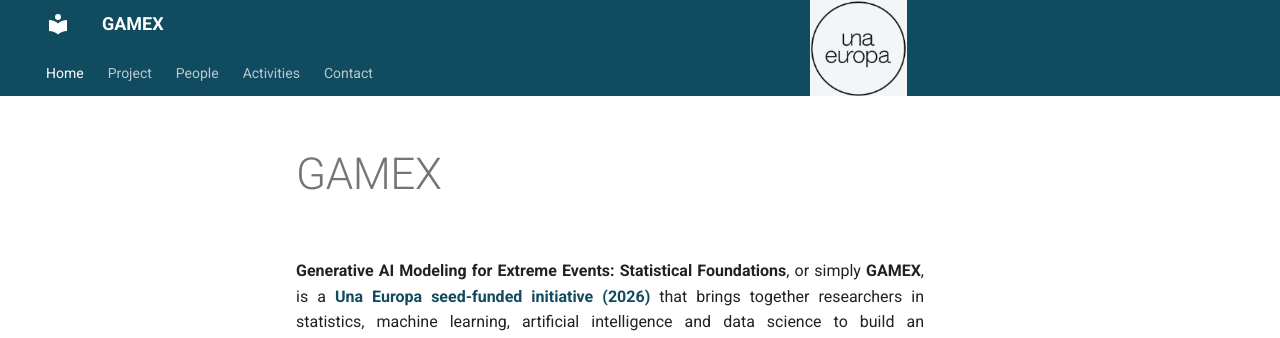
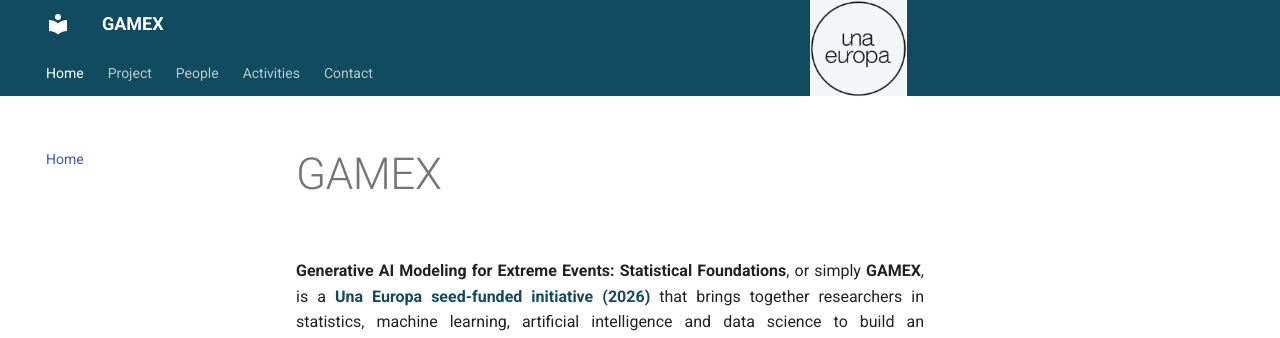
Before and after one commit to gamex-network/gamex-network.github.io, an MkDocs documentation site: the page built from docs/index.md, in a window 1280 px wide. Shown: the top 338 px of the page. Built offline with MkDocs 1.6.1 and Material for MkDocs 9.7.7, drawn with Linux system fonts in a browser that asks for light colours.

Commit message:
Update extra.css

```diff
--- a/docs/stylesheets/extra.css
+++ b/docs/stylesheets/extra.css
@@ -85,22 +85,6 @@
   display: none !important;
 }
 
-/* =========================================================
-   Sidebar left navigation:
-   Hide top-level items WITHOUT sub-pages
-   ONLY when no sub-navigation is present
-   (i.e. outside Activities)
-   ========================================================= */
-
-/* When the sidebar DOES NOT contain any sub-navigation,
-   hide top-level items without children */
-.md-sidebar--primary:not(:has(.md-nav__sub-nav))
-  .md-nav__list
-  > .md-nav__item:not(:has(.md-nav__sub-nav)) {
-  display: none !important;
-}
-
-
 /* =========================
    UNA EUROPA logo in header
    larger + shifted left
```
